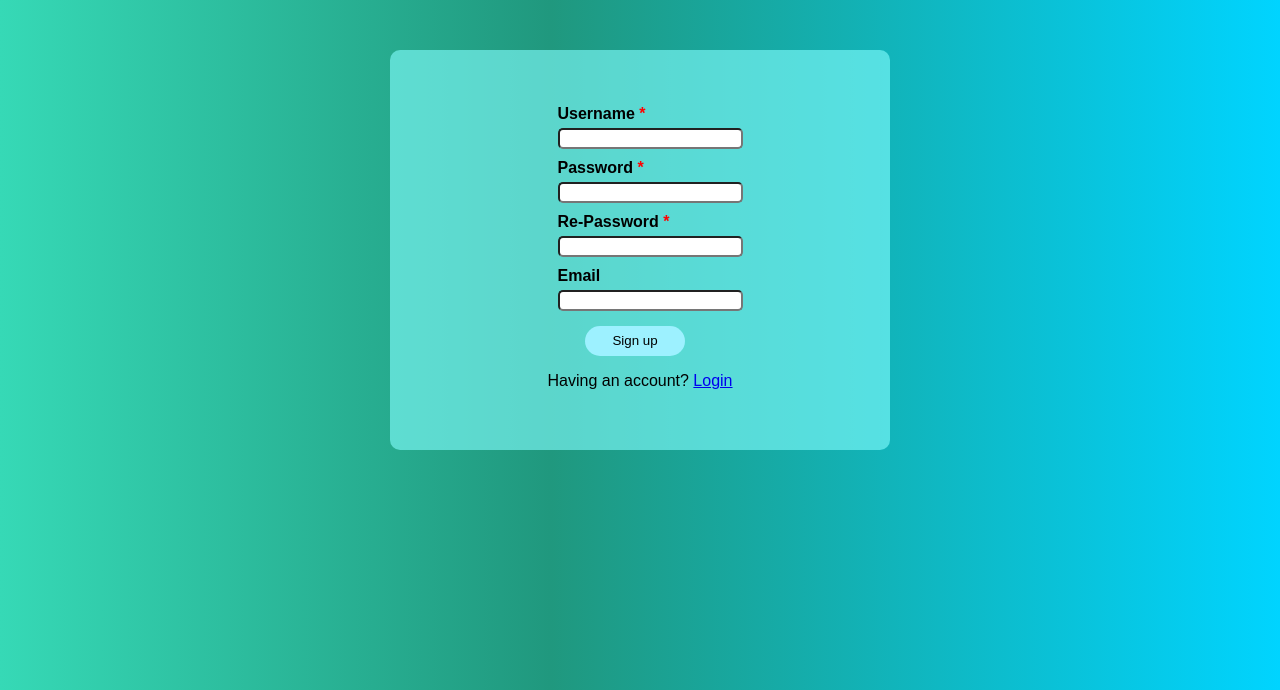
After one commit to HiamKing/Todo_app, a Django app: page /register/ in a window 1280 px wide. The commit adds this page. Shown: the top 690 px of the page. Run offline with Django 3.2, Linux system fonts and the light colour scheme.

Commit message:
done frontend/html

```diff
--- a/frontend/static/frontend/css/style.css
+++ b/frontend/static/frontend/css/style.css
@@ -7,6 +7,10 @@ body {
 
 h1, h2, h3, h4, h5, p, span, strike {
     font-family: 'Montserrat', sans-serif;
+}
+
+.flex-wrapper {
+    display: flex;
 }
 
 #task-container {
@@ -37,17 +41,6 @@ h1, h2, h3, h4, h5, p, span, strike {
     color: #fff;
 }
 
-
-#opentitle {
-    text-align: center;
-    color:antiquewhite;
-    margin-top: 200px;
-}
-
-.flex-wrapper {
-    display: flex;
-}
-
 .task-wrapper {
     margin: 5px;
     padding: 5px;
@@ -57,20 +50,60 @@ h1, h2, h3, h4, h5, p, span, strike {
     color: #686868;
 }
 
-.loginbtn {
+.btn {
     width: 100px;
-    height: 20px;
+    height: 30px;
+    margin-right: 10px;
     background-color: #9DF1FF;
     font-family: 'Montserrat', sans-serif;
     border: 2px;
     border-radius: 50px;
 }
 
-.loginbtn:hover {
+#navbar {
+    flex-direction: row-reverse;
+}
+
+.btn:hover {
 	background: #00D2FF;
 	letter-spacing: 1px;
-	-webkit-box-shadow: 0px 5px 40px -10px rgba(0,0,0,0.57);
-	-moz-box-shadow: 0px 5px 40px -10px rgba(0,0,0,0.57);
-	box-shadow: 5px 40px -10px rgba(0,0,0,0.57);
+	-webkit-box-shadow: 0px 5px 20px -10px rgba(0,0,0,0.57);
+	-moz-box-shadow: 0px 5px 20px -10px rgba(0,0,0,0.57);
+	box-shadow: 5px 20px -10px rgba(0,0,0,0.57);
 	transition: all 0.4s ease 0s;
 }
+
+#opentitle {
+    text-align: center;
+    color:antiquewhite;
+    margin-top: 200px;
+}
+
+#registerbox {
+    width: 500px;
+    height: 400px;
+    flex-direction: column;
+    border-radius: 10px;
+    background-color:#84FFFF99;
+    margin: 50px auto;
+    justify-content: center;
+    align-items: center;
+}
+
+.form-input-wrapper {
+    margin-left: 20px;
+    align-items: center;
+}
+
+#register-row {
+    margin-top: 10px;
+    margin-bottom: 5px;
+}
+
+#login-input {
+    border-radius: 5px;
+}
+
+#login-submit {
+    margin-top: 15px;
+}
--- /dev/null
+++ b/frontend/templates/frontend/register.html
@@ -0,0 +1,28 @@
+{% load static %}
+<!DOCTYPE html>
+<html lang="en">
+<head>
+    <meta charset="UTF-8">
+    <meta http-equiv="X-UA-Compatible" content="IE=edge">
+    <meta name="viewport" content="width=device-width, initial-scale=1.0">
+    <title>Register</title>
+
+    <link rel="stylesheet" href="{% static 'frontend/css/style.css' %}">
+</head>
+<body>
+    <div class="flex-wrapper" id="registerbox">
+        <div class="form-input-wrapper">
+            <h4 id="register-row">Username <span style="color: red;">*</span></h4>
+            <input type="text" id="login-input">
+            <h4 id="register-row">Password  <span style="color: red;">*</span></h4>
+            <input type="text" id="login-input">
+            <h4 id="register-row">Re-Password  <span style="color: red;">*</span></h4>
+            <input type="text" id="login-input">
+            <h4 id="register-row">Email</h4>
+            <input type="text" id="login-input">
+        </div>
+        <button class="btn" id="login-submit">Sign up</button>
+        <p>Having an account? <a href="http://127.0.0.1:8000/login">Login</a></p>
+    </div>
+</body>
+</html>
--- a/frontend/urls.py
+++ b/frontend/urls.py
@@ -1,7 +1,11 @@
 from django.urls import path
-from .views import task_list_view, open_view
+from .views import task_list_view, open_view, register_view, login_view
+
+app_name = 'frontend'
 
 urlpatterns = [
     path('', open_view),
+    path('register/', register_view),
+    path('login/', login_view),
     path('tasklist/<int:id>/', task_list_view),
 ]
--- a/frontend/views.py
+++ b/frontend/views.py
@@ -7,3 +7,9 @@ def task_list_view(request, id):
 
 def open_view(request):
     return render(request, 'frontend/open.html')
+
+def register_view(request):
+    return render(request, 'frontend/register.html')
+
+def login_view(request):
+    return render(request, 'frontend/login.html')
```
Also changed, not shown: frontend/templates/frontend/login.html (added, +22 -0 lines), frontend/templates/frontend/open.html (+5 -3 lines), frontend/static/frontend/js/login.js (added), frontend/static/frontend/js/open.js (added), frontend/static/frontend/js/register.js (added).
